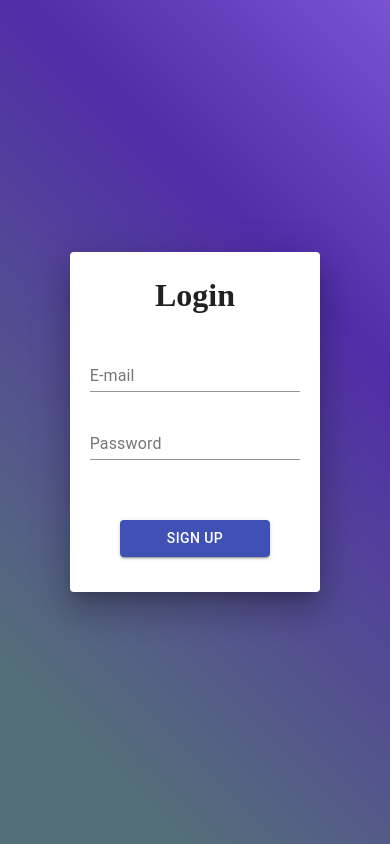
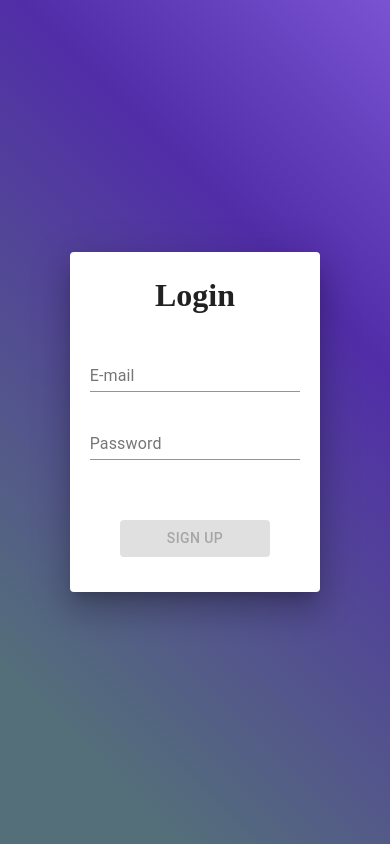
Before and after one commit to DevGabrielDeSouza/gama-desafio2, a React (Create React App) app: page / in a window 390 px wide. Built offline with nearby package versions, Linux system fonts and the light colour scheme; data requests are answered from the project's data file.

Commit message:
Responsive login button to form validation

```diff
--- a/src/components/Login/index.tsx
+++ b/src/components/Login/index.tsx
@@ -19,6 +19,7 @@ const Login: React.FC/*<{submitForm: any}>*/ = (/*{ submitForm }*/) => {
 
 	const [showEmailWarning, setEmailWarning] = useState(false);
 	const [showPassWarning, setPassWarning] = useState(false);
+	const [disableButton, setDisableButton] = useState(true);
 
 	const [showNoEmailUser, setNoEmailUser] = useState(false);
 	const [showWrongPass, setWrongPass] = useState(false);
@@ -35,6 +36,10 @@ const Login: React.FC/*<{submitForm: any}>*/ = (/*{ submitForm }*/) => {
 		setNoEmailUser(false);
 		let validation = SignUpValidation.validateEmail(e.target.value);
 		setEmailWarning(!validation);
+
+		let passwordCheck = passwordData != undefined && (passwordData as string).length > 0;
+
+		setDisableButton((!validation) || !passwordCheck);
 	}
 
 	const handlePassword = (e: React.ChangeEvent<HTMLTextAreaElement | HTMLInputElement>) => {
@@ -44,10 +49,15 @@ const Login: React.FC/*<{submitForm: any}>*/ = (/*{ submitForm }*/) => {
 
 		let validation = e.target.value.length > 0;
 		setPassWarning(!validation);
+
+		let emailCheck = emailData != undefined && SignUpValidation.validateEmail(emailData as string);
+
+		setDisableButton(!validation || !emailCheck);
 	}
 
 	const login = (event: any) => {
-		let validation = !showEmailWarning && !showPassWarning;
+		let validation =	SignUpValidation.validateEmail(emailData as string) &&
+							(passwordData as string).length > 0;
 		event.preventDefault();
 
 		if (validation) {
@@ -110,7 +120,7 @@ const Login: React.FC/*<{submitForm: any}>*/ = (/*{ submitForm }*/) => {
 								showWrongPass ? <span style={LoginStyle.warningStyle}>Senha inválida</span> : null
 							}
 						</div>
-						<Button type='submit' variant='contained' color='primary' style={LoginStyle.buttonStyle}>Sign up</Button>
+						<Button type='submit' variant='contained' color='primary' style={LoginStyle.buttonStyle} disabled={disableButton}>Sign up</Button>
 					</form>
 				</Paper>
 			</Grid>
```
